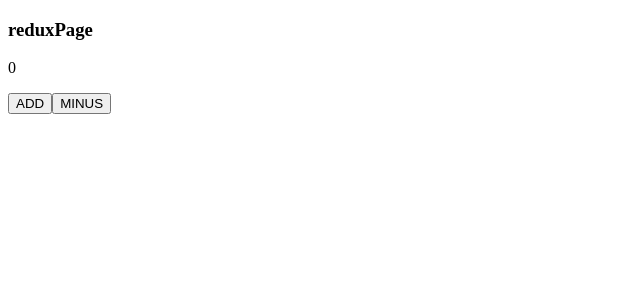
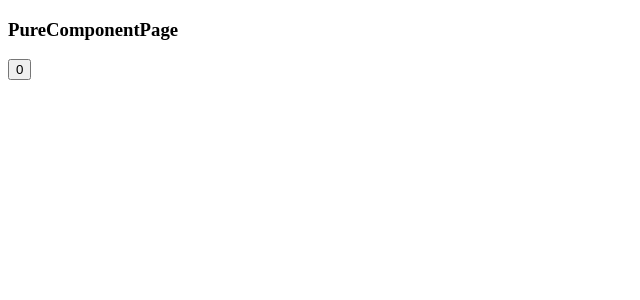
Before and after one commit to xiumubai/react-basic, a React app: page / in a window 1280 px wide. Shown: the top 300 px of the page, without its empty margins (0-640 px from the left). Built offline with nearby package versions, Linux system fonts and the light colour scheme.

Commit message:
PureComponent的使用

```diff
--- a/package.json
+++ b/package.json
@@ -48,6 +48,8 @@
     "react-app-polyfill": "^1.0.6",
     "react-dev-utils": "^10.2.1",
     "react-dom": "^16.13.1",
+    "react-redux": "^7.2.0",
+    "react-router-dom": "^5.1.2",
     "redux": "^4.0.5",
     "resolve": "1.15.0",
     "resolve-url-loader": "3.1.1",
--- a/src/App.js
+++ b/src/App.js
@@ -1,10 +1,10 @@
 import React from 'react'
-import ReduxPage from './pages/ReduxPage'
+import PureComponentPage from './pages/PureComponentPage'
 
 function App() {
   return (
     <div>
-      <ReduxPage />
+      <PureComponentPage />
     </div>
   )
 }
--- a/src/index.js
+++ b/src/index.js
@@ -1,10 +1,18 @@
 import React from 'react'
 import ReactDOM from 'react-dom'
+import { Provider } from 'react-redux'
 // import './index.css'
 import App from './App'
 import * as serviceWorker from './serviceWorker'
 
-ReactDOM.render(<App />, document.getElementById('root'))
+import store from './store'
+
+ReactDOM.render(
+  <Provider store={store}>
+    <App />
+  </Provider>,
+  document.getElementById('root')
+)
 
 // If you want your app to work offline and load faster, you can change
 // unregister() to register() below. Note this comes with some pitfalls.
--- /dev/null
+++ b/src/pages/PureComponentPage.js
@@ -0,0 +1,33 @@
+import React, { Component, PureComponent } from 'react'
+
+class PureComponentPage extends PureComponent {
+  constructor(props) {
+    super(props)
+    this.state = {
+      count: 0,
+    }
+  }
+  setCount = () => {
+    this.setState({
+      count: 100,
+    })
+  }
+  // shouldComponentUpdate(nextProps, nextState) {
+  //   console.log(nextState.count, this.state.count)
+
+  //   return nextState.count !== this.state.count
+  // }
+  render() {
+    console.log('reder')
+
+    const { count } = this.state
+    return (
+      <div>
+        <h3>PureComponentPage</h3>
+        <button onClick={this.setCount}>{count}</button>
+      </div>
+    )
+  }
+}
+
+export default PureComponentPage
```
Also changed, not shown: src/pages/ReactReduxPage.js (added, +22 -0 lines), src/pages/RouterPage.js (added, +58 -0 lines), 1 other file (tests, documents, lock files or other folders).
